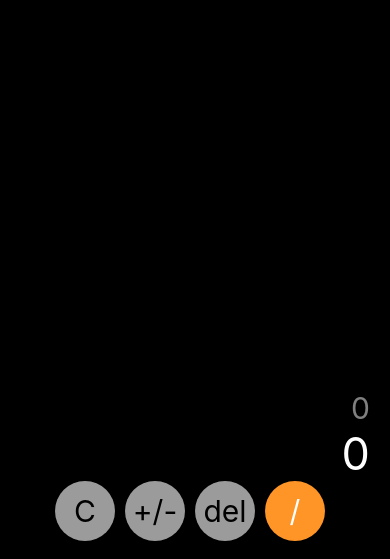
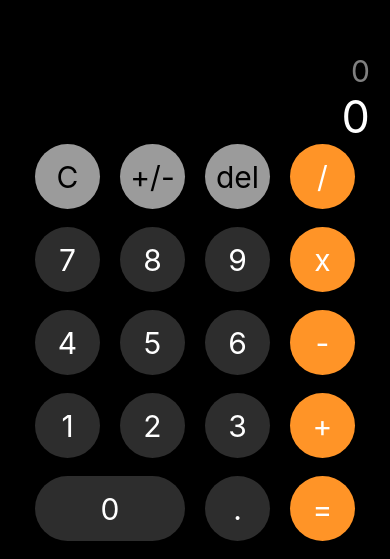
Before and after one commit to Nehemias-Munoz/RN-Calculadora-IOS, a React Native app: screen / in a window 390 px wide. Shown: the part 285-844 px from the top of the page. Built offline with nearby package versions, Linux system fonts and the light colour scheme.

Commit message:
Agregado demas botones

```diff
--- a/src/components/BotonCalc.tsx
+++ b/src/components/BotonCalc.tsx
@@ -4,12 +4,18 @@ import {View, Text, StyleSheet, TouchableOpacity} from 'react-native';
 interface Props {
   title: string;
   color?: string;
+  ancho?: number;
 }
 
-const BotonCalc = ({title, color = '#2d2d2d'}: Props) => {
+const BotonCalc = ({title, color = '#2d2d2d', ancho = 65}: Props) => {
   return (
     <TouchableOpacity>
-      <View style={[styles.boton, color ? {backgroundColor: color} : null]}>
+      <View
+        style={[
+          styles.boton,
+          color ? {backgroundColor: color} : null,
+          ancho ? {width: ancho} : null,
+        ]}>
         <Text
           style={[
             styles.botonTexto,
@@ -24,12 +30,12 @@ const BotonCalc = ({title, color = '#2d2d2d'}: Props) => {
 
 const styles = StyleSheet.create({
   boton: {
-    marginRight: 10,
+    marginHorizontal: 10,
     justifyContent: 'center',
     alignItems: 'center',
     padding: 10,
-    height: 60,
-    width: 60,
+    height: 65,
+    width: 65,
     borderRadius: 50,
     backgroundColor: '#9b9b9b',
   },
--- a/src/screens/CalculadoraScreen.tsx
+++ b/src/screens/CalculadoraScreen.tsx
@@ -4,8 +4,8 @@ import BotonCalc from '../components/BotonCalc';
 import styles from '../theme/appTheme';
 
 const CalculadoraScreen = () => {
-  const resultado = useState('0');
-  const resultadoPequeno = useState('0');
+  const [resultado, setResultado] = useState('0');
+  const [resultadoPequeno, setResultadoPequeno] = useState('0');
 
   return (
     <View style={styles.calculadoraContainer}>
@@ -18,6 +18,29 @@ const CalculadoraScreen = () => {
         <BotonCalc title={'del'} color={'#9b9b9b'} />
         <BotonCalc title={'/'} color={'#ff9427'} />
       </View>
+      <View style={styles.botonesContainer}>
+        <BotonCalc title={'7'} />
+        <BotonCalc title={'8'} />
+        <BotonCalc title={'9'} />
+        <BotonCalc title={'x'} color={'#ff9427'} />
+      </View>
+      <View style={styles.botonesContainer}>
+        <BotonCalc title={'4'} />
+        <BotonCalc title={'5'} />
+        <BotonCalc title={'6'} />
+        <BotonCalc title={'-'} color={'#ff9427'} />
+      </View>
+      <View style={styles.botonesContainer}>
+        <BotonCalc title={'1'} />
+        <BotonCalc title={'2'} />
+        <BotonCalc title={'3'} />
+        <BotonCalc title={'+'} color={'#ff9427'} />
+      </View>
+      <View style={styles.botonesContainer}>
+        <BotonCalc title={'0'} ancho={150} />
+        <BotonCalc title={'.'} />
+        <BotonCalc title={'='} color={'#ff9427'} />
+      </View>
     </View>
   );
 };
```
